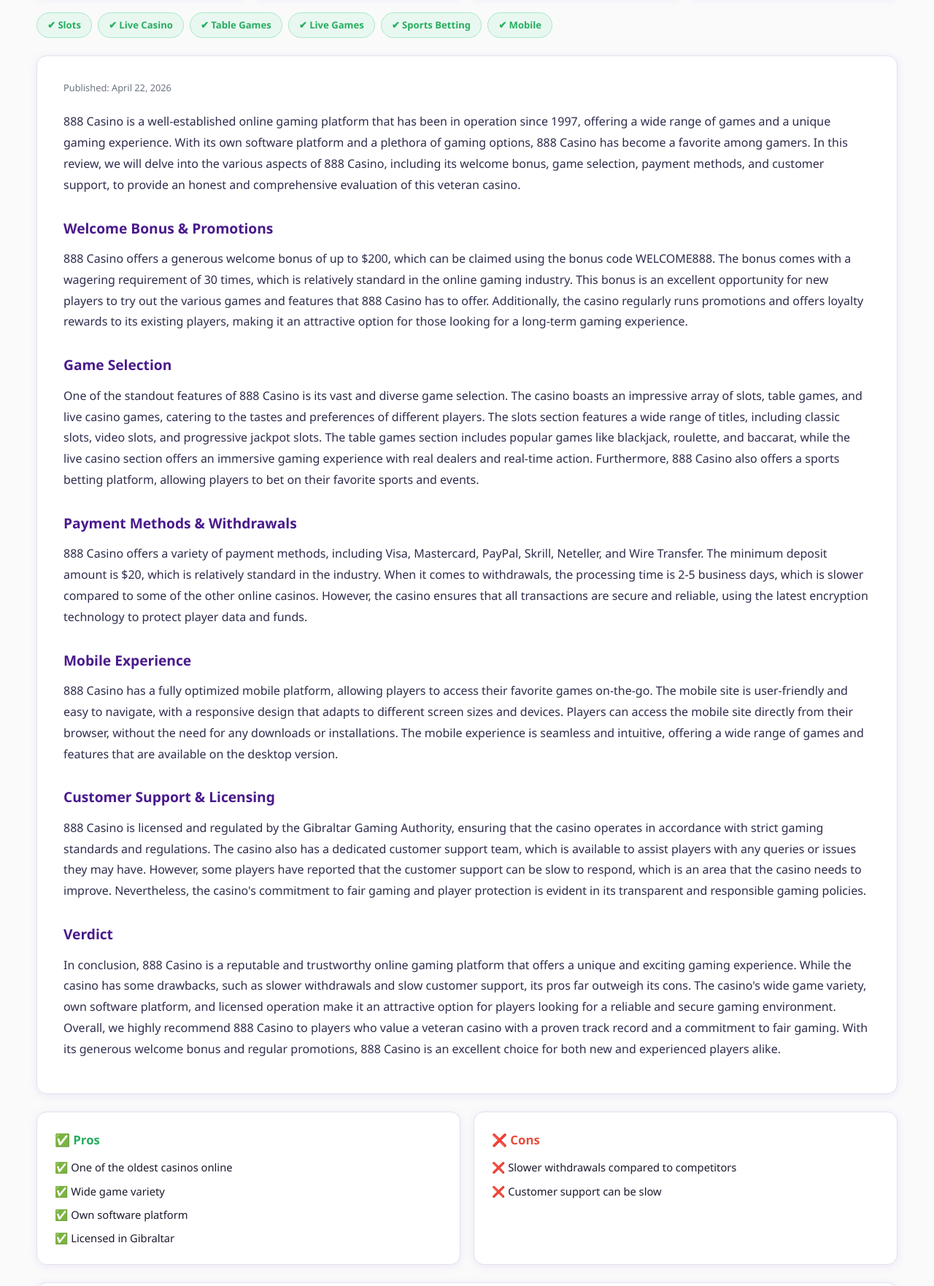
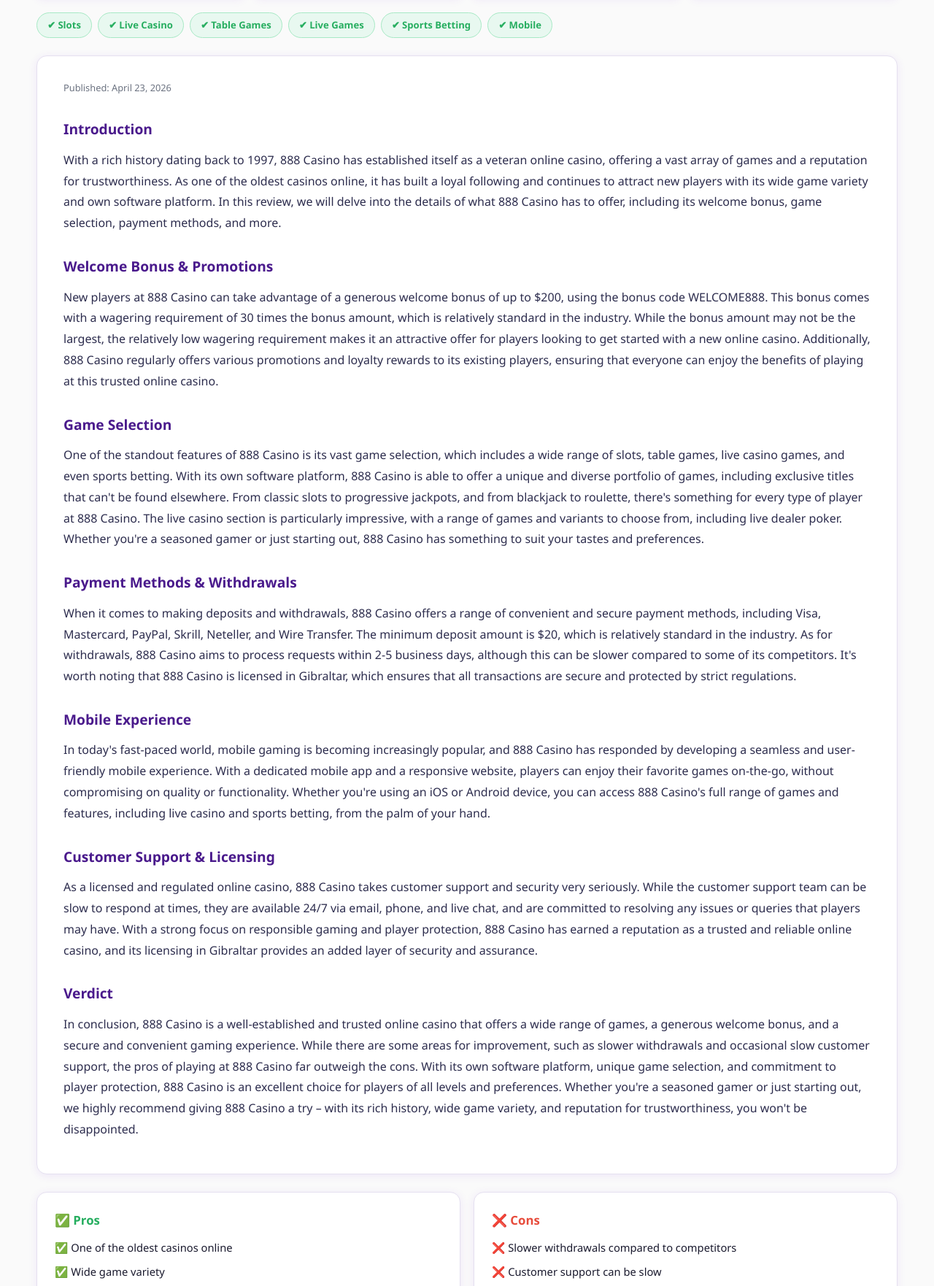
Before and after one commit to Sensasti0n90/ai-casinos-discord, a website: page site/reviews/888-casino.html in a window 1280 px wide. Shown: the part 525-2287 px from the top of the page at 73% size. Drawn offline with Linux system fonts and the light colour scheme.

Commit message:
🎰 Auto-publish: 2026-04-23 casino review

```diff
--- a/data/888-casino.meta.json
+++ b/data/888-casino.meta.json
@@ -46,5 +46,5 @@
     "own software",
     "poker"
   ],
-  "publishedDate": "2026-04-22T09:52:07.808Z"
+  "publishedDate": "2026-04-23T10:17:33.300Z"
 }
--- a/data/published.json
+++ b/data/published.json
@@ -18,5 +18,10 @@
     "slug": "leovegas-casino",
     "name": "LeoVegas Casino",
     "date": "2026-04-22T12:39:24.088Z"
+  },
+  {
+    "slug": "888-casino",
+    "name": "888 Casino",
+    "date": "2026-04-23T10:17:33.300Z"
   }
 ]
--- a/site/reviews/888-casino.html
+++ b/site/reviews/888-casino.html
@@ -24,7 +24,7 @@
       "ratingValue": "4.5",
       "bestRating": "5"
     },
-    "datePublished": "2026-04-22",
+    "datePublished": "2026-04-23",
     "author": { "@type": "Organization", "name": "AI Casinos Review" },
     "itemReviewed": {
       "@type": "Organization",
@@ -100,26 +100,27 @@
 
     <!-- ── Review body (AI-generated) ──────── -->
     <article class="review-body">
-      <p class="publish-date">Published: April 22, 2026</p>
-      <p>888 Casino is a well-established online gaming platform that has been in operation since 1997, offering a wide range of games and a unique gaming experience. With its own software platform and a plethora of gaming options, 888 Casino has become a favorite among gamers. In this review, we will delve into the various aspects of 888 Casino, including its welcome bonus, game selection, payment methods, and customer support, to provide an honest and comprehensive evaluation of this veteran casino.</p>
+      <p class="publish-date">Published: April 23, 2026</p>
+      <h2>Introduction</h2>
+<p>With a rich history dating back to 1997, 888 Casino has established itself as a veteran online casino, offering a vast array of games and a reputation for trustworthiness. As one of the oldest casinos online, it has built a loyal following and continues to attract new players with its wide game variety and own software platform. In this review, we will delve into the details of what 888 Casino has to offer, including its welcome bonus, game selection, payment methods, and more.</p>
 
 <h2>Welcome Bonus & Promotions</h2>
-<p>888 Casino offers a generous welcome bonus of up to $200, which can be claimed using the bonus code WELCOME888. The bonus comes with a wagering requirement of 30 times, which is relatively standard in the online gaming industry. This bonus is an excellent opportunity for new players to try out the various games and features that 888 Casino has to offer. Additionally, the casino regularly runs promotions and offers loyalty rewards to its existing players, making it an attractive option for those looking for a long-term gaming experience.</p>
+<p>New players at 888 Casino can take advantage of a generous welcome bonus of up to $200, using the bonus code WELCOME888. This bonus comes with a wagering requirement of 30 times the bonus amount, which is relatively standard in the industry. While the bonus amount may not be the largest, the relatively low wagering requirement makes it an attractive offer for players looking to get started with a new online casino. Additionally, 888 Casino regularly offers various promotions and loyalty rewards to its existing players, ensuring that everyone can enjoy the benefits of playing at this trusted online casino.</p>
 
 <h2>Game Selection</h2>
-<p>One of the standout features of 888 Casino is its vast and diverse game selection. The casino boasts an impressive array of slots, table games, and live casino games, catering to the tastes and preferences of different players. The slots section features a wide range of titles, including classic slots, video slots, and progressive jackpot slots. The table games section includes popular games like blackjack, roulette, and baccarat, while the live casino section offers an immersive gaming experience with real dealers and real-time action. Furthermore, 888 Casino also offers a sports betting platform, allowing players to bet on their favorite sports and events.</p>
+<p>One of the standout features of 888 Casino is its vast game selection, which includes a wide range of slots, table games, live casino games, and even sports betting. With its own software platform, 888 Casino is able to offer a unique and diverse portfolio of games, including exclusive titles that can't be found elsewhere. From classic slots to progressive jackpots, and from blackjack to roulette, there's something for every type of player at 888 Casino. The live casino section is particularly impressive, with a range of games and variants to choose from, including live dealer poker. Whether you're a seasoned gamer or just starting out, 888 Casino has something to suit your tastes and preferences.</p>
 
 <h2>Payment Methods & Withdrawals</h2>
-<p>888 Casino offers a variety of payment methods, including Visa, Mastercard, PayPal, Skrill, Neteller, and Wire Transfer. The minimum deposit amount is $20, which is relatively standard in the industry. When it comes to withdrawals, the processing time is 2-5 business days, which is slower compared to some of the other online casinos. However, the casino ensures that all transactions are secure and reliable, using the latest encryption technology to protect player data and funds.</p>
+<p>When it comes to making deposits and withdrawals, 888 Casino offers a range of convenient and secure payment methods, including Visa, Mastercard, PayPal, Skrill, Neteller, and Wire Transfer. The minimum deposit amount is $20, which is relatively standard in the industry. As for withdrawals, 888 Casino aims to process requests within 2-5 business days, although this can be slower compared to some of its competitors. It's worth noting that 888 Casino is licensed in Gibraltar, which ensures that all transactions are secure and protected by strict regulations.</p>
 
 <h2>Mobile Experience</h2>
-<p>888 Casino has a fully optimized mobile platform, allowing players to access their favorite games on-the-go. The mobile site is user-friendly and easy to navigate, with a responsive design that adapts to different screen sizes and devices. Players can access the mobile site directly from their browser, without the need for any downloads or installations. The mobile experience is seamless and intuitive, offering a wide range of games and features that are available on the desktop version.</p>
+<p>In today's fast-paced world, mobile gaming is becoming increasingly popular, and 888 Casino has responded by developing a seamless and user-friendly mobile experience. With a dedicated mobile app and a responsive website, players can enjoy their favorite games on-the-go, without compromising on quality or functionality. Whether you're using an iOS or Android device, you can access 888 Casino's full range of games and features, including live casino and sports betting, from the palm of your hand.</p>
 
 <h2>Customer Support & Licensing</h2>
-<p>888 Casino is licensed and regulated by the Gibraltar Gaming Authority, ensuring that the casino operates in accordance with strict gaming standards and regulations. The casino also has a dedicated customer support team, which is available to assist players with any queries or issues they may have. However, some players have reported that the customer support can be slow to respond, which is an area that the casino needs to improve. Nevertheless, the casino's commitment to fair gaming and player protection is evident in its transparent and responsible gaming policies.</p>
+<p>As a licensed and regulated online casino, 888 Casino takes customer support and security very seriously. While the customer support team can be slow to respond at times, they are available 24/7 via email, phone, and live chat, and are committed to resolving any issues or queries that players may have. With a strong focus on responsible gaming and player protection, 888 Casino has earned a reputation as a trusted and reliable online casino, and its licensing in Gibraltar provides an added layer of security and assurance.</p>
 
 <h2>Verdict</h2>
-<p>In conclusion, 888 Casino is a reputable and trustworthy online gaming platform that offers a unique and exciting gaming experience. While the casino has some drawbacks, such as slower withdrawals and slow customer support, its pros far outweigh its cons. The casino's wide game variety, own software platform, and licensed operation make it an attractive option for players looking for a reliable and secure gaming environment. Overall, we highly recommend 888 Casino to players who value a veteran casino with a proven track record and a commitment to fair gaming. With its generous welcome bonus and regular promotions, 888 Casino is an excellent choice for both new and experienced players alike.</p>
+<p>In conclusion, 888 Casino is a well-established and trusted online casino that offers a wide range of games, a generous welcome bonus, and a secure and convenient gaming experience. While there are some areas for improvement, such as slower withdrawals and occasional slow customer support, the pros of playing at 888 Casino far outweigh the cons. With its own software platform, unique game selection, and commitment to player protection, 888 Casino is an excellent choice for players of all levels and preferences. Whether you're a seasoned gamer or just starting out, we highly recommend giving 888 Casino a try – with its rich history, wide game variety, and reputation for trustworthiness, you won't be disappointed.</p>
     </article>
 
     <!-- ── Pros & Cons ──────────────────────── -->
--- a/site/sitemap.xml
+++ b/site/sitemap.xml
@@ -2,7 +2,7 @@
 <urlset xmlns="http://www.sitemaps.org/schemas/sitemap/0.9">
   <url>
     <loc>https://zlatev.elegance.bg/ai-casinos-discord/index.html</loc>
-    <lastmod>2026-04-22</lastmod>
+    <lastmod>2026-04-23</lastmod>
     <changefreq>daily</changefreq>
     <priority>1.0</priority>
   </url>
@@ -26,7 +26,7 @@
   </url>
   <url>
     <loc>https://zlatev.elegance.bg/ai-casinos-discord/reviews/888-casino.html</loc>
-    <lastmod>2026-04-22</lastmod>
+    <lastmod>2026-04-23</lastmod>
     <changefreq>monthly</changefreq>
     <priority>0.8</priority>
   </url>
```
